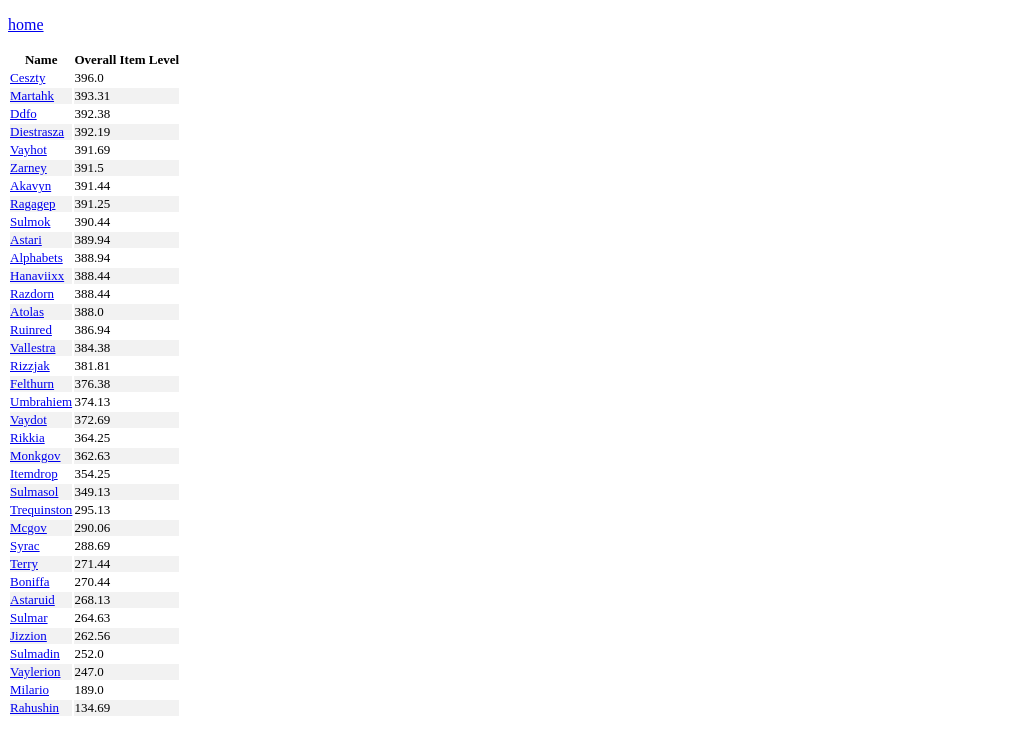
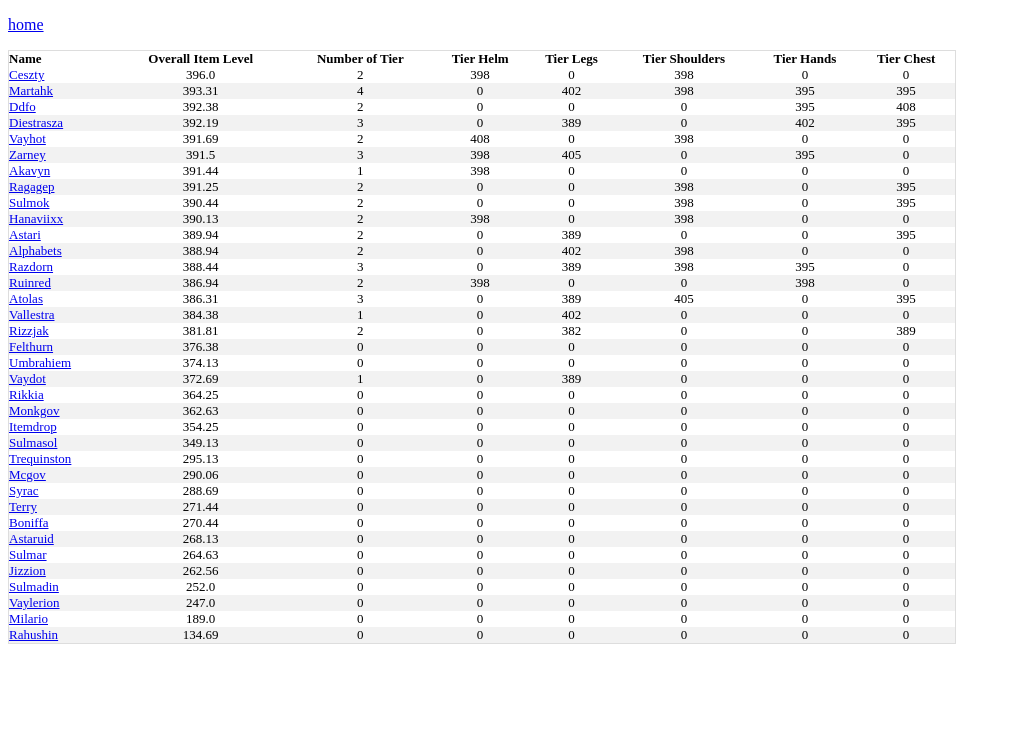
Before and after one commit to terryseyler/MythicPlus, a Flask app: page /character_list in a window 1280 px wide. Shown: the top 755 px of the page, without its empty margins (0-1011 px from the left). Run offline with Flask 2, Linux system fonts and the light colour scheme; data comes from the database, SQL or seed files in the repository.

Commit message:
added tier count

```diff
--- a/app.py
+++ b/app.py
@@ -82,7 +82,16 @@ def index():
 @app.route('/character_list')
 def character_list():
     conn=create_connection()
-    character_list =conn.execute("""Select Name,realm,region,round(avg(derived_item_level),2) as derived_item_level
+    character_list =conn.execute("""Select Name
+    ,realm
+    ,region
+    ,round(avg(derived_item_level),2) as derived_item_level
+    ,sum(is_tier) as num_tier_pieces
+    ,sum(case when is_tier = 1 and item_slot = 'head' then item_level else 0 end) as tier_head
+    ,sum(case when is_tier = 1 and item_slot = 'legs' then item_level else 0 end) as tier_legs
+    ,sum(case when is_tier = 1 and item_slot = 'shoulders' then item_level else 0 end) as tier_shoulders
+    ,sum(case when is_tier = 1 and item_slot = 'hands' then item_level else 0 end) as tier_hands
+    ,sum(case when is_tier = 1 and item_slot = 'chest' then item_level else 0 end) as tier_chest
     from character_gear_ext
     where last_crawled_at = (select max(last_crawled_at) from character_gear_ext)
     group by Name,realm,region
@@ -237,13 +246,19 @@ def character_name(region,realm,character_name):
                                     order by completed_at desc
                                         """.format(character_name,realm,region)).fetchall()
 
-    character = cursor.execute("""select *
-                            ,last_crawled_at as last_crawled_cleansed
+    character = cursor.execute("""select name
+                            ,realm
+                            ,region
+                            ,active_spec_name
+                            ,class
+                            ,round(avg(derived_item_level),2) as derived_item_level
+                            ,sum(is_tier) as number_of_tier
                             from character_gear_ext
                             where name = '{}'
                                 and realm = '{}'
                                 and region = '{}'
                             and item_slot not in ('tabard','shirt')
-                            order by last_crawled_at desc
+                            and last_crawled_at = (select max(last_crawled_at) from character_gear_ext)
+                            group by name,realm,region,active_spec_name,class
                                 """.format(character_name,realm,region)).fetchone()
     return render_template('character.html',warcraftlogs_encounters_heroic=warcraftlogs_encounters_heroic,warcraftlogs_raid_heroic=warcraftlogs_raid_heroic,warcraftlogs_raid=warcraftlogs_raid,warcraftlogs_encounters=warcraftlogs_encounters,data=data,character=character,distinct_crawl_dates=distinct_crawl_dates,all_mythic_plus_runs=all_mythic_plus_runs)
--- a/static/style.css
+++ b/static/style.css
@@ -10,6 +10,19 @@ table.parse {
   border-collapse: collapse;
   border-spacing: 0;
   width: 100%;
+  border: 1px solid #ddd;
+}
+.char_list tr td, .char_list thead th{
+  text-align:center
+}
+.char_list tr td:nth-child(1), .char_list thead th:nth-child(1){
+  text-align:left
+}
+table.char_list {
+
+  border-collapse: collapse;
+  border-spacing: 0;
+  width: 75%;
   border: 1px solid #ddd;
 }
 .parse td,th{
--- a/templates/character.html
+++ b/templates/character.html
@@ -27,7 +27,7 @@
 </span>
 </div>
 -->
-<h3>{{ character['name'] }} - {{ character['realm'] }}- {{ character['equipped_item_level'] }} - {{ character['active_spec_name'] }} - {{character['class']}}</h3>
+<h3>{{ character['name'] }} - {{ character['realm'] }}- {{ character['derived_item_level'] }} - {{ character['active_spec_name'] }} - {{character['class']}} - {{ character['number_of_tier'] }}/5 Tier</h3>
 <div>
 <p>Average best performance for Normal - {{ warcraftlogs_raid['bestPerformanceAverage_round']}}, Heroic - {{ warcraftlogs_raid_heroic['bestPerformanceAverage_round']}}</p>
   <table class="parse">
--- a/templates/character_list.html
+++ b/templates/character_list.html
@@ -4,16 +4,28 @@
 <link rel="stylesheet" href="{{ url_for('static', filename='style.css') }}">
 <html>
 <p><a href="{{url_for('index')}}">home</a></p>
-<table>
+<table class="char_list">
 <thead>
     <th>Name</th>
     <th>Overall Item Level</th>
+    <th>Number of Tier</th>
+    <th>Tier Helm</th>
+    <th>Tier Legs</th>
+    <th>Tier Shoulders</th>
+    <th>Tier Hands</th>
+    <th>Tier Chest</th>
 </thead>
 
 {% for char in character_list %}
 <tr>
     <td><a href="{{url_for('character_name',character_name=char['name'],realm=char['realm'],region=char['region'])}}">{{char['name']}}</a></td>
     <td>{{char['derived_item_level']}}</td>
+    <td>{{char['num_tier_pieces']}}</td>
+    <td>{{char['tier_head']}}</td>
+    <td>{{char['tier_legs']}}</td>
+    <td>{{char['tier_shoulders']}}</td>
+    <td>{{char['tier_hands']}}</td>
+    <td>{{char['tier_chest']}}</td>
 </tr>
 {% endfor %}
 </table>
```
Also changed, not shown: scripts/pull_raiderio_api.py (+31 -8 lines), mplus.db.
